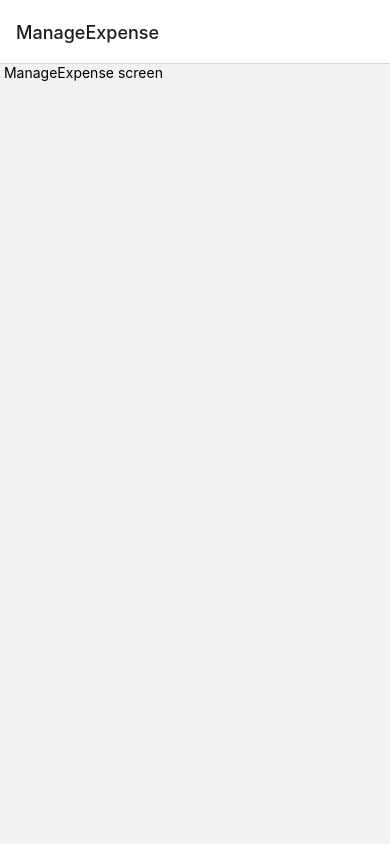
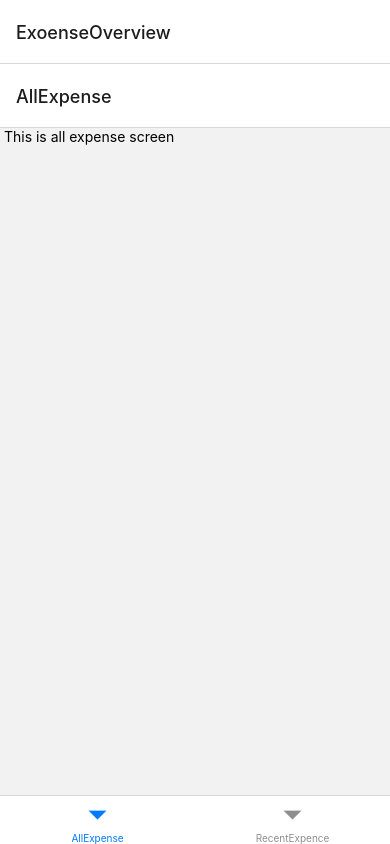
Before and after one commit to Muhammad0320/RNExpence-tracker, a React Native app: screen / in a window 390 px wide. Built offline with nearby package versions, Linux system fonts and the light colour scheme.

Commit message:
feat: add the Tabs navigation

```diff
--- a/App.js
+++ b/App.js
@@ -2,13 +2,21 @@ import { NavigationContainer } from "@react-navigation/native";
 import { createNativeStackNavigator } from "@react-navigation/native-stack";
 import { StatusBar } from "react-native";
 import ManageExpense from "./screen/ManageExpense";
+import { createBottomTabNavigator } from "@react-navigation/bottom-tabs";
+import AllExpenses from "./screen/AllExpenses";
+import RecentExpenses from "./screen/RecentExpenses";
 
 const Stack = createNativeStackNavigator();
 
+const Tabs = createBottomTabNavigator();
+
 export default function App() {
-  // const ExpenseOverview = () => (
-
-  // )
+  const ExpenseOverview = () => (
+    <Tabs.Navigator>
+      <Tabs.Screen name="AllExpense" component={AllExpenses} />
+      <Tabs.Screen name="RecentExpence" component={RecentExpenses} />
+    </Tabs.Navigator>
+  );
 
   return (
     <>
@@ -16,6 +24,7 @@ export default function App() {
 
       <NavigationContainer>
         <Stack.Navigator>
+          <Stack.Screen name="ExoenseOverview" component={ExpenseOverview} />
           <Stack.Screen name="ManageExpense" component={ManageExpense} />
         </Stack.Navigator>
       </NavigationContainer>
```
